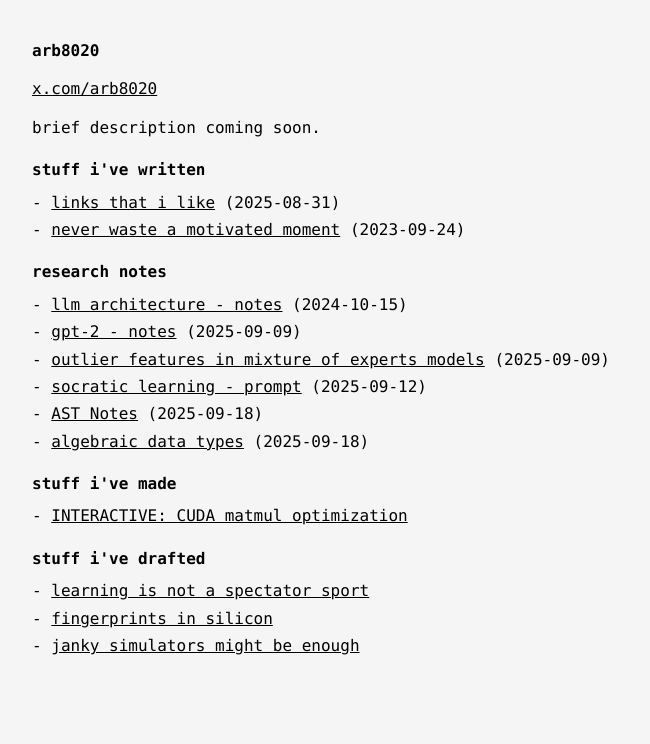
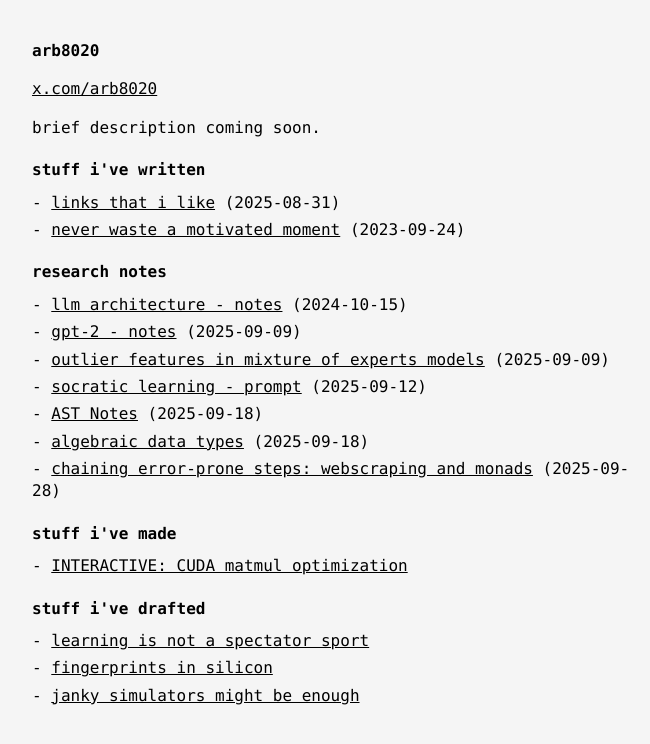
Before and after one commit to arb8020/arb8020.github.io, a Jekyll site: the page built from index.html, in a window 1280 px wide. Shown: the top 744 px of the page, without its empty margins (308-958 px from the left). Built offline with Jekyll 4.4.1, drawn with Linux system fonts in a browser that asks for light colours.

Commit message:
Add front matter to monad notes for Jekyll processing
🤖 Generated with [Claude Code](https://claude.com/claude-code)

Co-Authored-By: Claude <noreply@anthropic.com>

```diff
--- a/_research-notes/monad_notes.md
+++ b/_research-notes/monad_notes.md
@@ -1,3 +1,10 @@
+---
+layout: post
+title: "chaining error-prone steps: webscraping and monads"
+date: 2025-09-28
+slug: webscraping-monads
+---
+
 ### chaining error-prone steps: webscraping and monads
 
 i'm writing a web-scraper for a data pipeline, but my code is really finicky.
```
